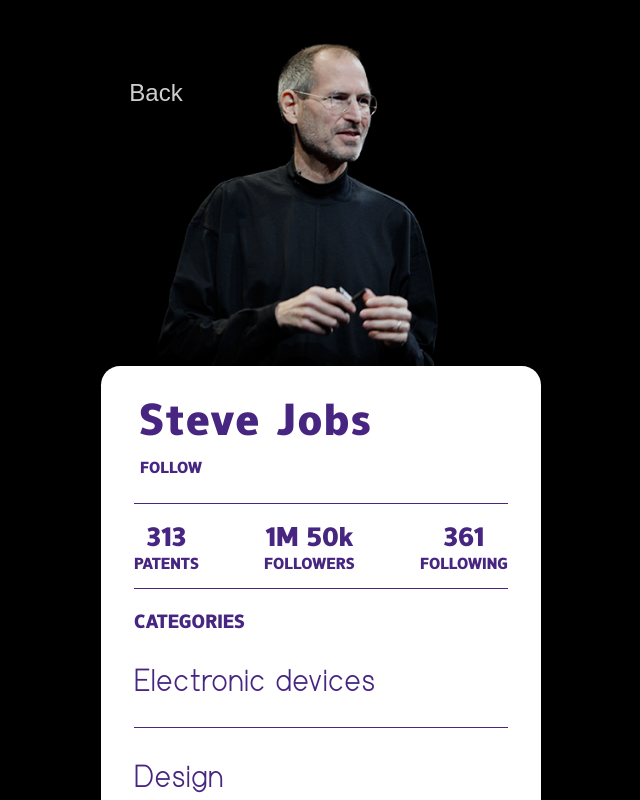
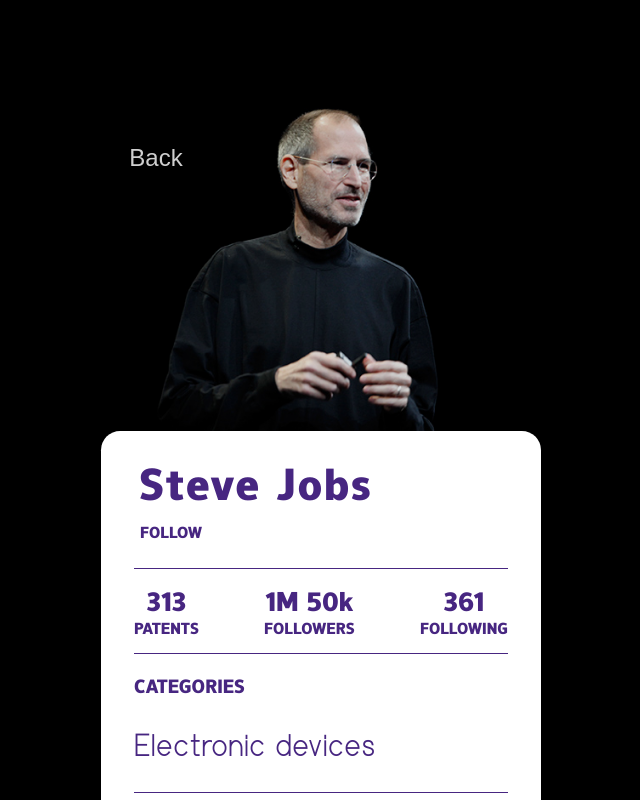
Before and after one commit to DNonov/test-red-snapper, a React (Create React App) app: page / in a window 1280 px wide. Shown: the top 800 px of the page, without its empty margins (319-959 px from the left). Built offline with nearby package versions, Linux system fonts and the light colour scheme.

Commit message:
Refactor App component

```diff
--- a/src/App.css
+++ b/src/App.css
@@ -2,9 +2,8 @@
 	height: 100%;
 	width: 100%;
 	max-width: 550px;
+	display: flex;
 	position: relative;
-	top: -65px;
-	display: flex;
 	flex-direction: column;
 	align-items: center;
 }
```
